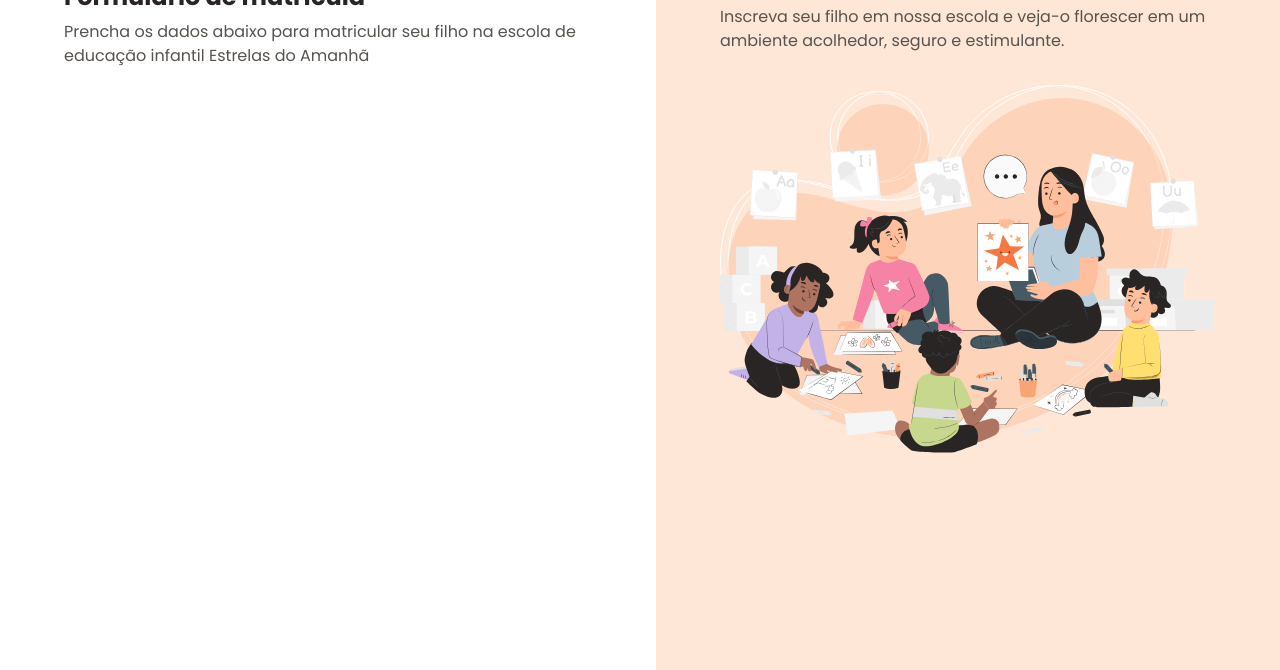
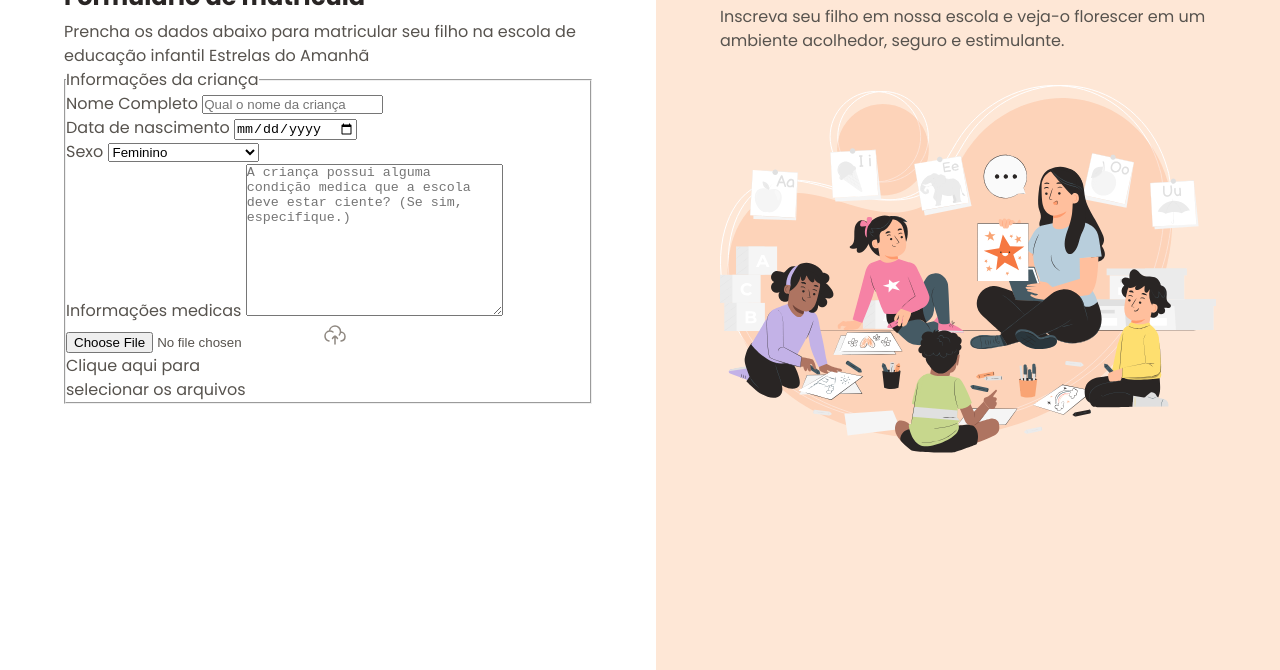
Before and after one commit to cAlbertoRodrigues/registration-form, a plain HTML site: page index.html in a window 1280 px wide. Shown: the part 130-800 px from the top of the page. Drawn offline with Linux system fonts and the light colour scheme; a web font is replaced by a local one.

Commit message:
Starting the form

```diff
--- a/index.html
+++ b/index.html
@@ -21,6 +21,50 @@
 
                 <h1>Formulário de matrícula</h1>
                 <p>Prencha os dados abaixo para matricular seu filho na escola de educação infantil Estrelas do Amanhã</p>
+
+                <form method="post" enctype="multipart/form-data">
+                    <fieldset class="child-info">
+                        <legend>Informações da criança</legend>
+
+                        <div class="input-wrapper">
+                            <label for="fullname">Nome Completo</label>
+                            <input id="fullname" name="fullname"
+                             type="text"
+                             placeholder="Qual o nome da criança">
+                        </div>
+
+                        <div class="input-wrapper">
+                            <label for="birth">Data de nascimento</label>
+                            <input type="date" id="birth"  lang="pt-BR">
+                        </div>
+
+                        <div class="select-wrapper">
+                            <label for="gender">Sexo</label>
+                            <select name="gender" id="gender">
+                            <option value="female">Feminino</option>;
+                            <option value="male">Masculino</option>;
+                            <option value="na">Prefiro não responder</option>
+                            </select>
+                        </div>
+
+                        <div class="textarea-wrapper">
+                            <label for="medical-info">Informações medicas</label>
+                            <textarea name="medical-info" id="medical-info"
+                            cols="30" rows="10"
+                            placeholder="A criança possui alguma condição medica que a escola deve estar ciente? (Se sim, especifique.)"
+                            ></textarea>
+                        </div>
+
+                        <div class="droparea-wrapper">
+                            <input type="file" id="birth-file" name="birth-file">
+                            <img src="assets/icons/cloud-upload.svg" alt="">
+                            <p>
+                                Clique aqui para <br>
+                                selecionar os arquivos
+                            </p>
+                        </div>
+                    </fieldset>
+                </form>
             </div>
         </main>
 
--- a/styles/global.css
+++ b/styles/global.css
@@ -20,6 +20,7 @@
     --stroke-default: #D6D3D1;
     --troke-hightlight: #F3541C;
     --semantic-error: #DC2626;
+
 }
 
 body {
```
